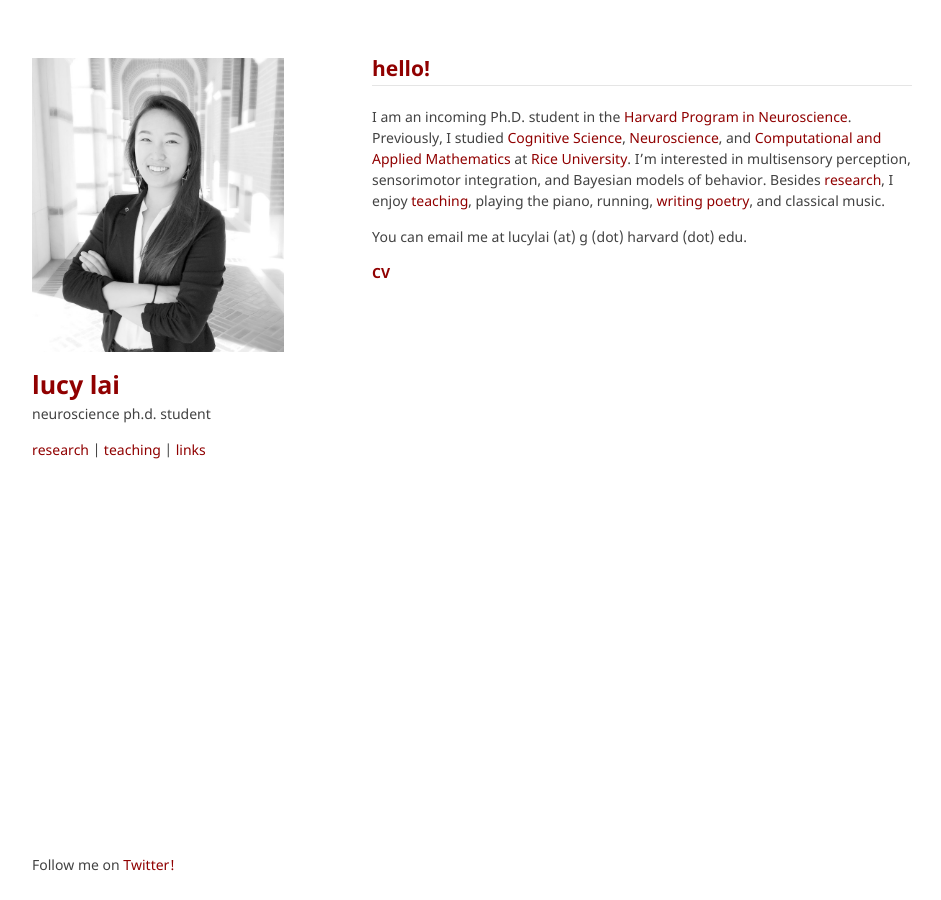
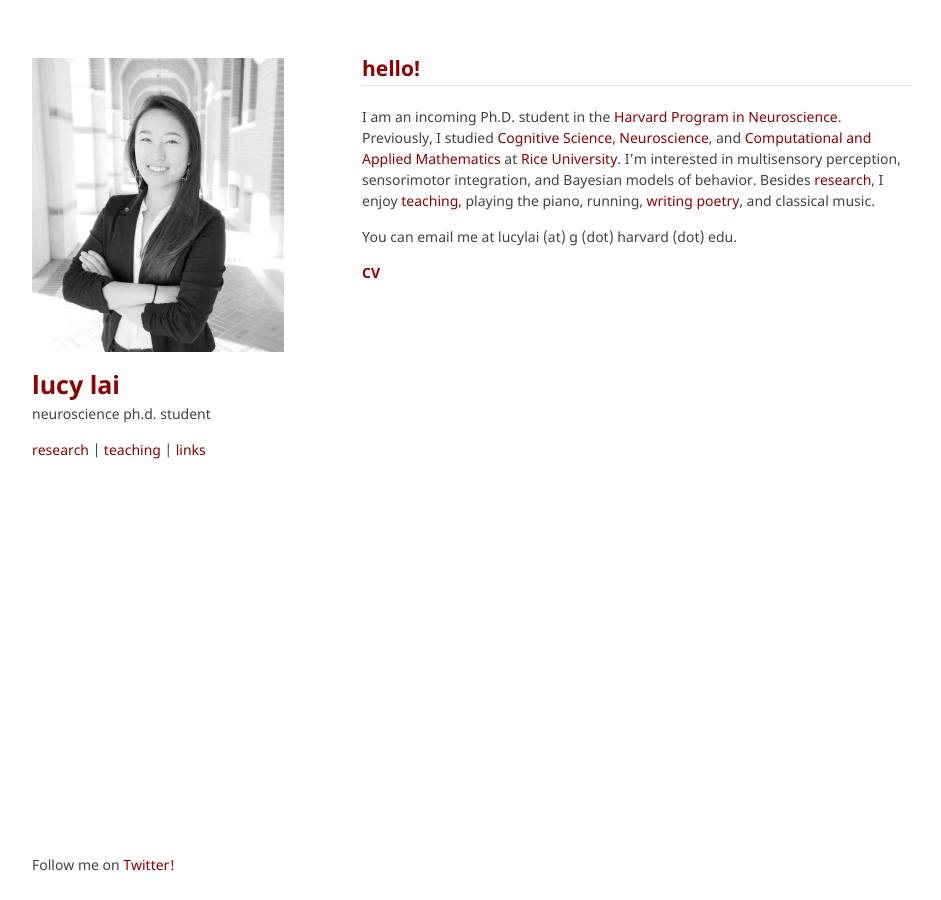
Before and after one commit to lucylai96/lucylai96.github.io, a Jekyll site: the page built from index.md, in a window 1280 px wide. Shown: the whole page, without its empty margins (173-1114 px from the left). Built offline with Jekyll 4.4.1, drawn with Linux system fonts in a browser that asks for light colours; our own code applies the rules of GitHub Pages for plain Markdown files.

Commit message:
Update jekyll-theme-minimal.scss

```diff
--- a/_sass/jekyll-theme-minimal.scss
+++ b/_sass/jekyll-theme-minimal.scss
@@ -181,7 +181,7 @@ strong {
 }
 
 section {
-  width:540px;
+  width:550px;
   float:right;
   padding-bottom:50px;
 }
```
